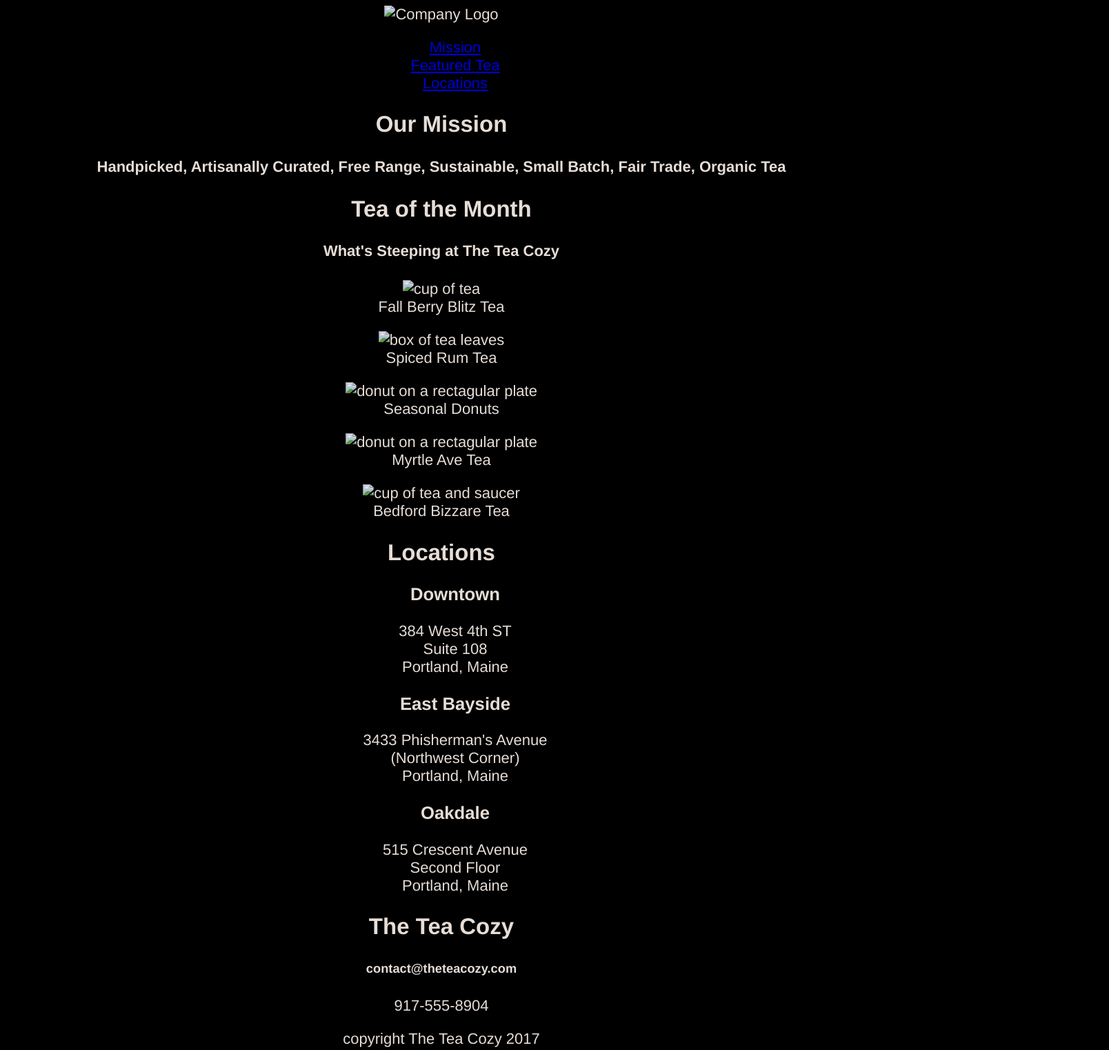
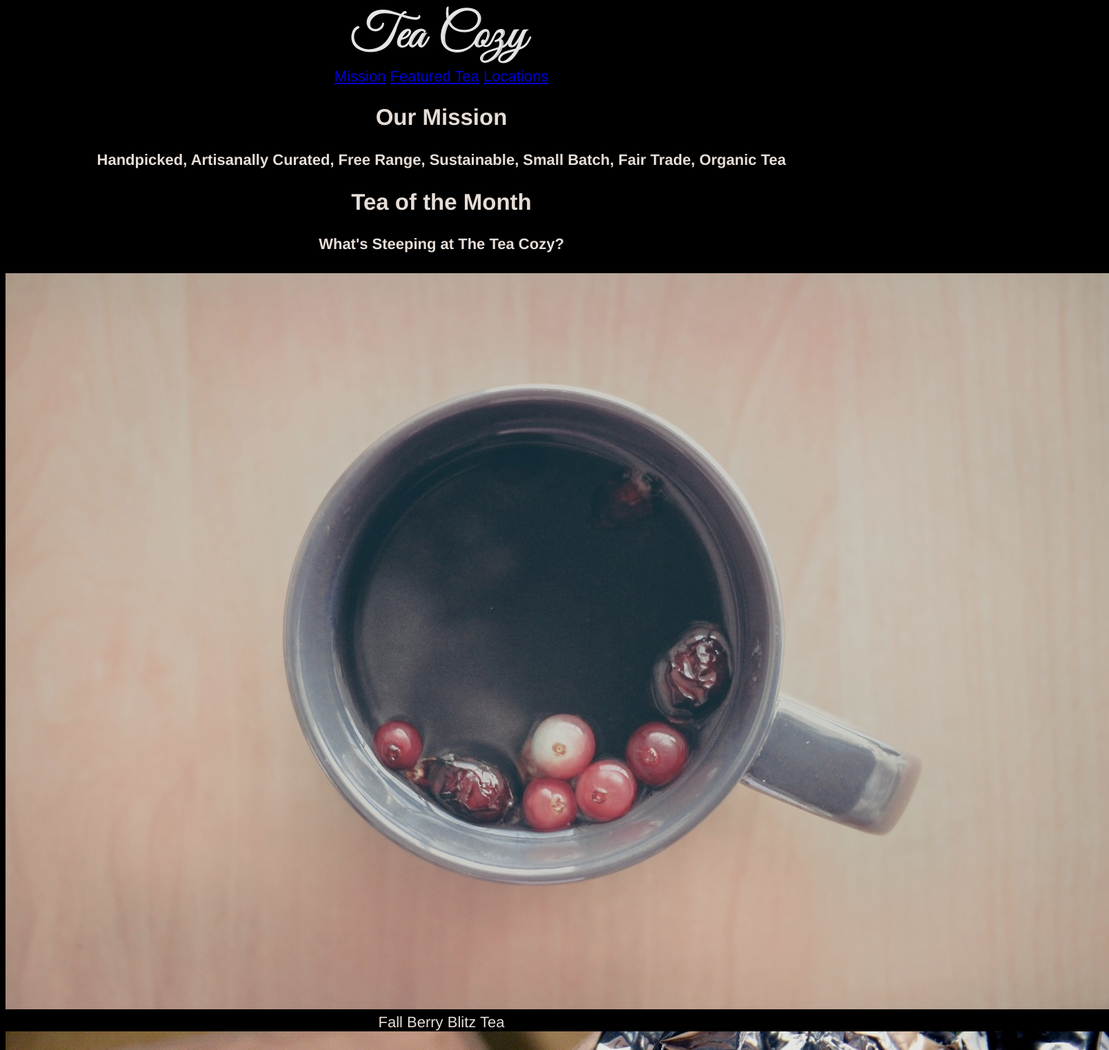
Before and after one commit to dianafountaine/teacozy, a plain HTML site: page index.html in a window 1280 px wide. Shown: the top 1522 px of the page at 69% size, 1608 px wide, since content can reach past the window. Drawn offline with Linux system fonts and the light colour scheme.

Commit message:
removed unordered lists and switched to p tags, added notes. Simpliified the navagation.

```diff
--- a/index.html
+++ b/index.html
@@ -8,72 +8,109 @@
     <link rel="stylesheet" href="assets/css/style.css">
 </head>
 <body>
-    <header>
+    <!--Header Section-->
+
+    <header class="flex-container">
+          <img src="assets/images/img-tea-cozy-logo.png" class="logo" alt="Company Logo">
           <nav>
-          <img src="..." class="logo" alt="Company Logo">
-          <ul id="navBar">
-            <li><a class="menuLinks" href="#">Mission</a></li>
-            <li><a class="menuLinks" href="#">Featured Tea</a></li>
-            <li><a class="menuLinks" href="#">Locations</a></li>
-          </ul>
+            <span><a href="#mission">Mission</a></span>
+            <span><a href="#featuredTea">Featured Tea</a></span>
+            <span><a href="#locations">Locations</a></span>
           </nav>
     </header>
-      <section class="mission">
+
+
+    <!--Main Content-->
+
+
+    <main>
+
+
+      <!--Mission Section-->
+
+
+      <section id="mission" class="flex-container">
+        <div class="content">
           <h2>Our Mission</h2>
           <h4>Handpicked, Artisanally Curated, Free Range, Sustainable, Small Batch, Fair Trade, Organic Tea</h4>
+        </div>
       </section>
-      <section class="featuredTea">
+
+
+      <!--Featured Tea Section-->
+
+
+      <section id="featuredTea">
         <h2>Tea of the Month</h2>
-        <h4>What's Steeping at The Tea Cozy</h4>
-        <figure>
-          <img src="..." alt="cup of tea" width="300" height="200">
-          <figcaption>Fall Berry Blitz Tea</figcaption>
-        </figure>
-        <figure>
-          <img src="..." alt="box of tea leaves" width="300" height="200">
-          <figcaption>Spiced Rum Tea</figcaption>
-        </figure>
-        <figure>
-          <img src="..." alt="donut on a rectagular plate" width="300" height="200">
-          <figcaption>Seasonal Donuts</figcaption>
-        </figure>
-        <figure>
-          <img src="..." alt="donut on a rectagular plate" width="300" height="200">
-          <figcaption>Myrtle Ave Tea</figcaption>
-        </figure>
-        <figure>
-          <img src="..." alt="cup of tea and saucer" width="300" height="200">
-          <figcaption>Bedford Bizzare Tea</figcaption>
-        </figure>
+        <h4>What's Steeping at The Tea Cozy?</h4>
+        <div class="flex-container item">
+          <div class="item">
+            <img src="assets/images/img-berryblitz.jpg" alt="Cup of berry Tea">
+            <span>Fall Berry Blitz Tea</span>
+          </div>
+          <div class="item">
+            <img src="assets/images/img-spiced-rum.jpg" alt="Box of tea leaves">
+            <span>Spiced Rum Tea</span>
+          </div>
+          <div class="item">
+            <img src="assets/images/img-donut.jpg" alt="Donut on a rectangular plate">
+            <span>Seasonal Donuts</span>
+          </div>
+          <div class="item">
+            <img src="assets/images/img-myrtle-ave.jpg" alt="...">
+            <span>Myrtle Ave Tea</span>
+          </div>
+          <div class="item">
+            <img src="assets/images/img-bedford-bizarre.jpg" alt="...">
+            <span>Bedford Bizarre Tea</span>
+          </div>
+        </div>
+      </secton>
+
+
+      <!--Locations Section-->
+
+
+      <section id="locations">
+        <h2>Locations</h2>
+        <div class="location">
+          <h3>Downtown</h3>
+          <p>384 West 4th St</p>
+          <p>Suite 108</p>
+          <p>Portland, Maine</p>
+        </div>
+        <div class="location">
+          <h3>East Bayside</h3>
+          <p>38433 Phisherman's Avenue</p>
+          <p>(Northwest Corner)</p>
+          <p>Portland, Maine</p>
+        </div>
+        <div class="location">
+          <h3>Oakdale</h3>
+          <p>515 Crescent Avenue</p>
+          <p>Second Floor</p>
+          <p>Portland, Maine</p>
+        </div>
       </section>
-      <section class="locations">
-        <h2>Locations</h2>
-        <ul class="locationsList">
-          <li><h3>Downtown</h3></li>
-          <li>384 West 4th ST</li>
-          <li>Suite 108</li>
-          <li>Portland, Maine</li>
-        </ul>
-        <ul class="locationsList">
-          <li><h3>East Bayside</h3></li>
-          <li>3433 Phisherman's Avenue</li>
-          <li>(Northwest Corner)</li>
-          <li>Portland, Maine</li>
-        </ul>
-        <ul class="locationsList">
-          <li><h3>Oakdale</h3></li>
-          <li>515 Crescent Avenue</li>
-          <li>Second Floor</li>
-          <li>Portland, Maine</li>
-        </ul>
-      </section>
-      <section class="contact">
+
+
+      <!--Contact Section-->
+
+
+      <section id="contact">
         <h2>The Tea Cozy</h2>
         <h5>contact@theteacozy.com</h5>
-        <p>917-555-8904</p>
+        <h5>917-555-8904</h5>
       </section>
+
+
+    </main>
+
+
+    <!--Footer-->
+
     <footer>
-        <p>copyright The Tea Cozy 2017</p>
+      <h5>copyright The Tea Cozy 2017</h5>
     </footer>
 </body>
 </html>
```
Lines whose indentation alone changed are shown as unchanged.
